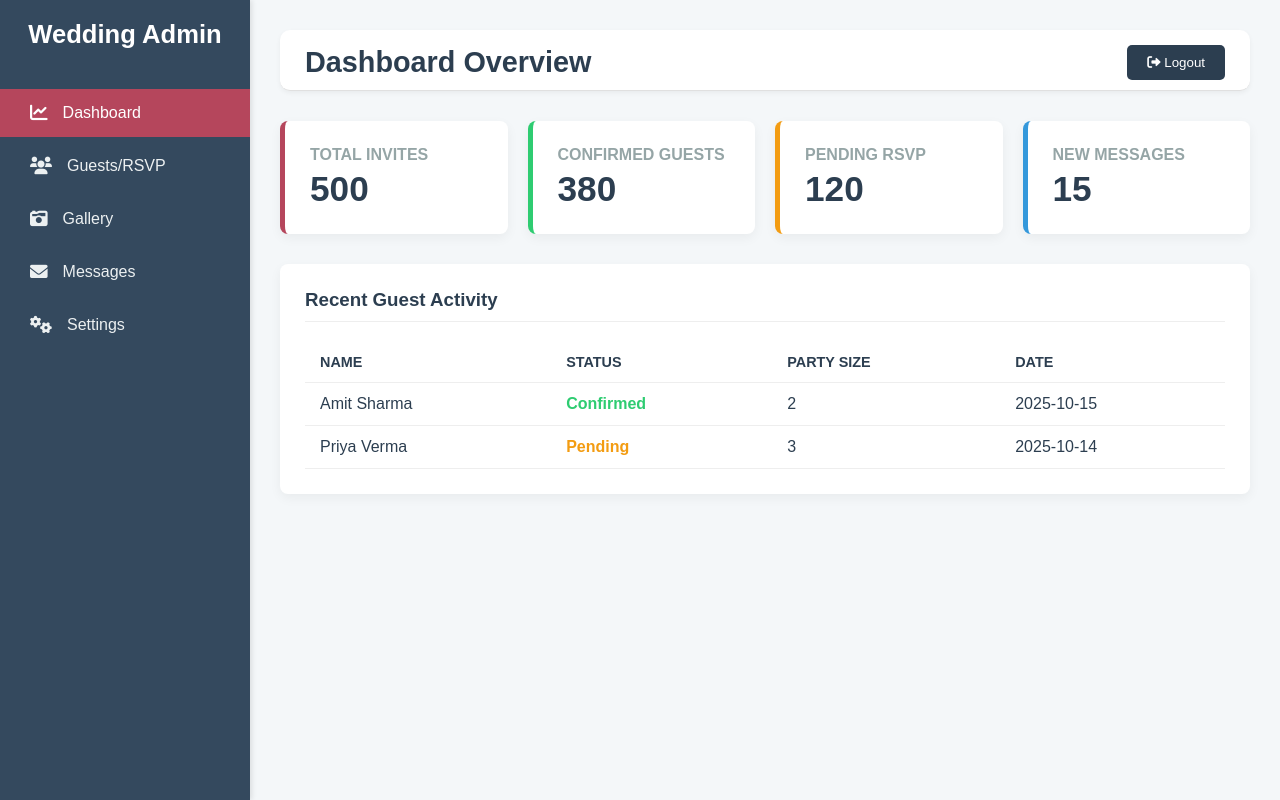
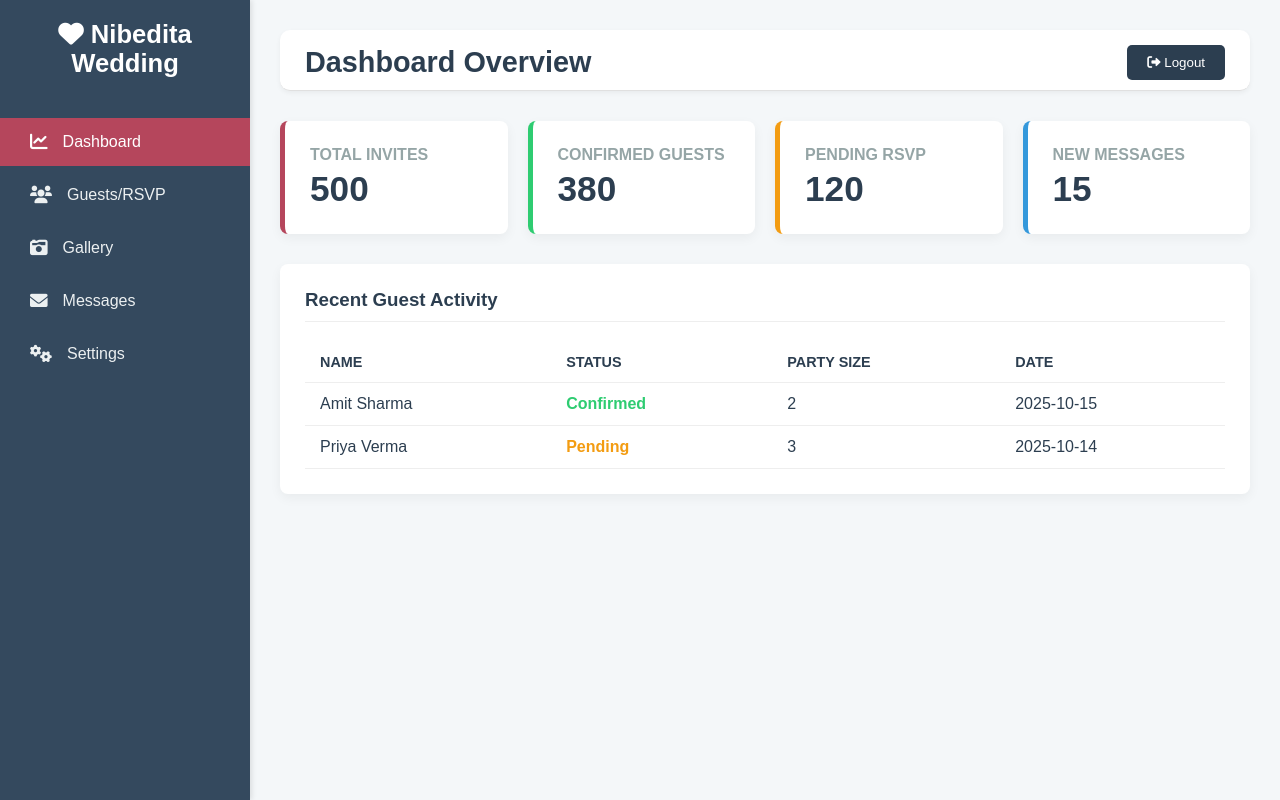
Before and after one commit to singhrajenderwork-dot/Nibedita-wedding, a plain HTML site: page admin/dashboard.html in a window 1280 px wide. Drawn offline with Linux system fonts and the light colour scheme.

Commit message:
Update dashboard.html

```diff
--- a/admin/dashboard.html
+++ b/admin/dashboard.html
@@ -10,7 +10,9 @@
 <body>
     <div class="admin-wrapper">
         <aside class="sidebar">
-            <div class="logo">Wedding Admin</div>
+            <div class="logo">
+                <i class="fas fa-heart"></i> Nibedita Wedding
+            </div>
             <nav>
                 <ul class="nav-list">
                     <li class="nav-item active"><a href="#"><i class="fas fa-chart-line"></i> Dashboard</a></li>
```
